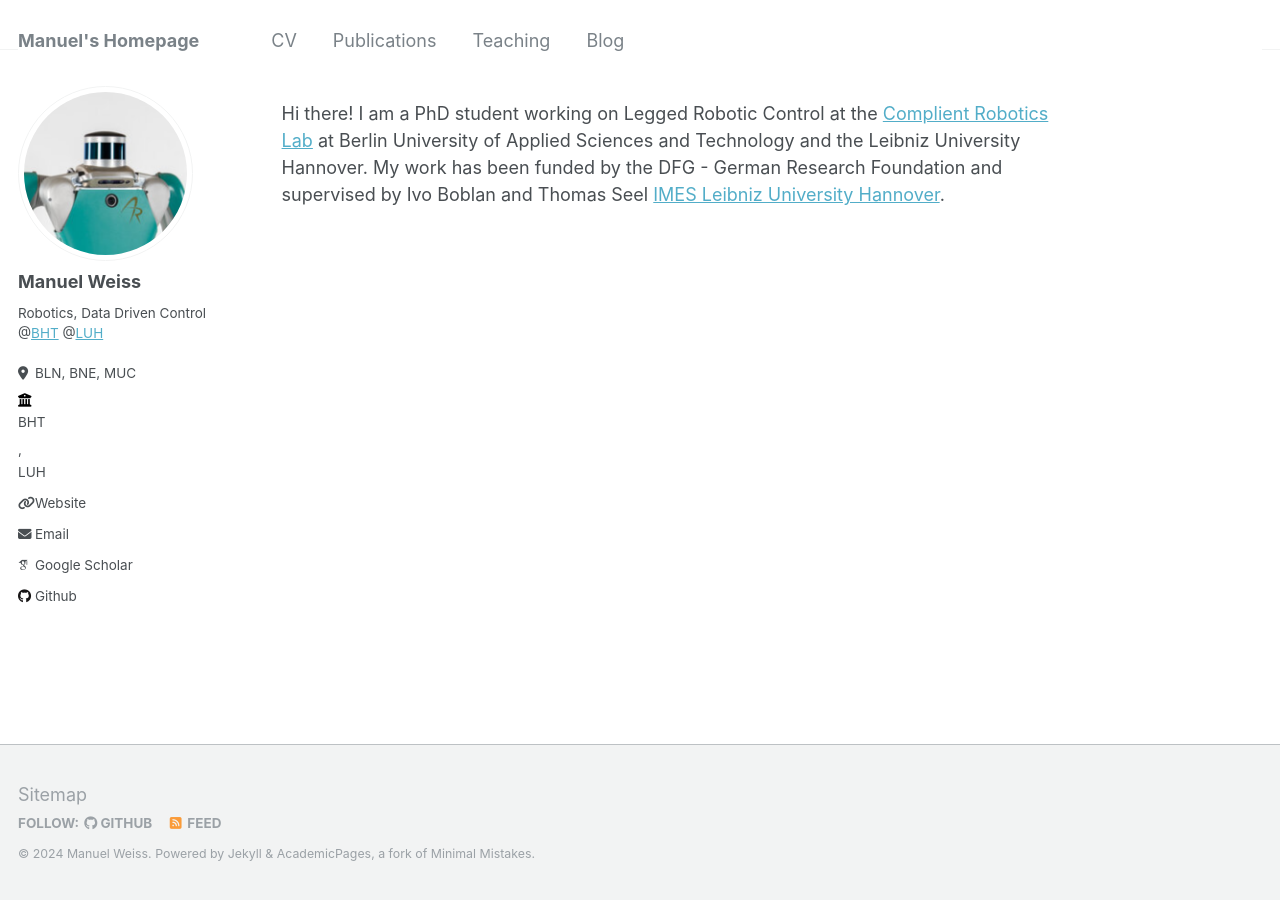
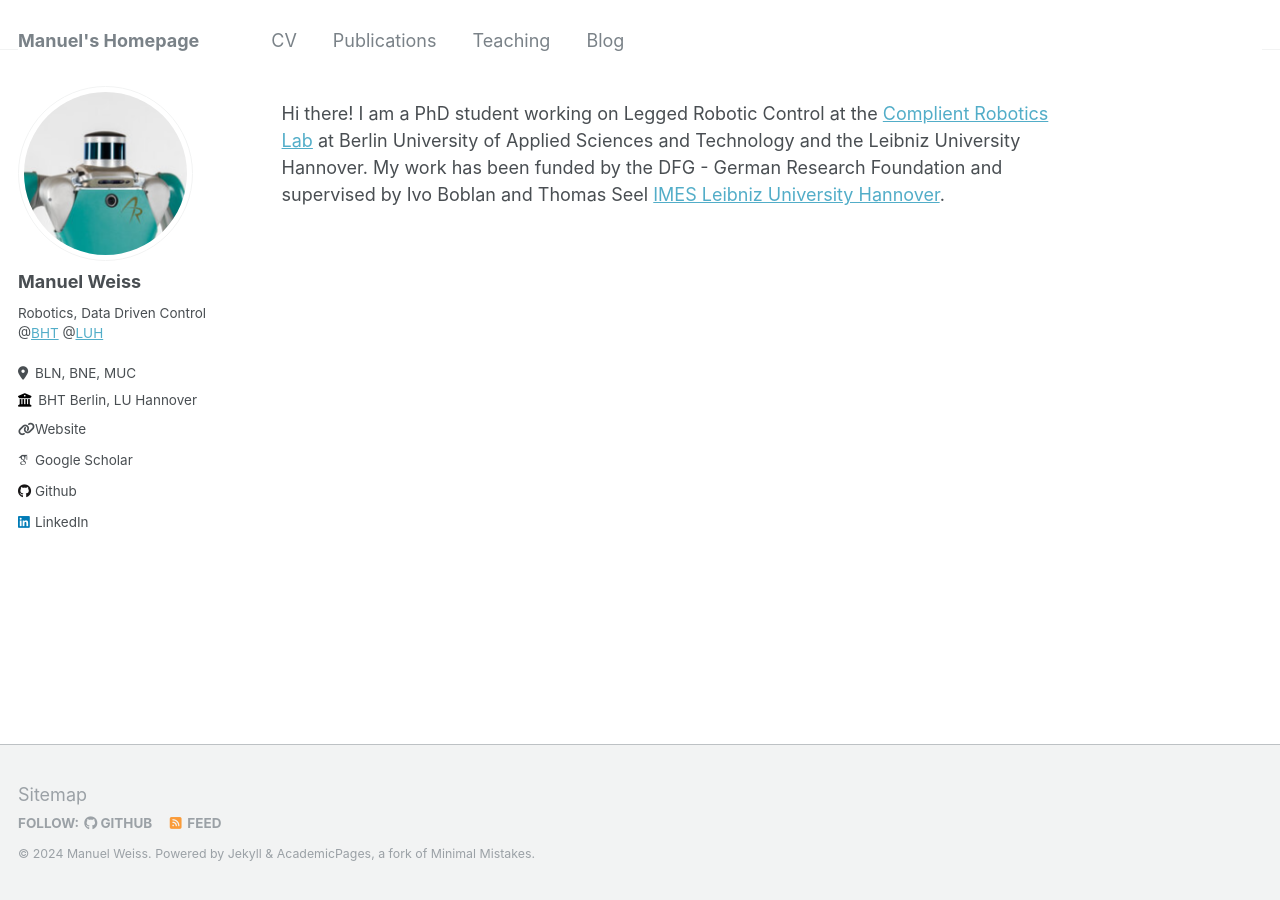
Before and after one commit to ma-weiss/ma-weiss.github.io, a Jekyll site: the page built from _pages/about.md, in a window 1280 px wide. Built offline with Jekyll 4.4.1, drawn with Linux system fonts in a browser that asks for light colours; some web fonts are replaced.

```diff
--- a/_config.yml
+++ b/_config.yml
@@ -26,9 +26,9 @@ author:
   pronouns         : # example: "she/her"
   bio              : 'Robotics, Data Driven Control <br> @<a href="https://www.bht-berlin.de/">BHT</a> @<a href="https://www.uni-hannover.de/de/">LUH</a>'
   location         : "BLN, BNE, MUC"
-  employer         : '<a href="https://www.bht-berlin.de/">BHT</a>, <a href="https://www.uni-hannover.de/de/">LUH</a>' #"<a href="https://www.bht-berlin.de/">BHT Berlin</a>, LU Hannover" #"<a href="https://www.bht-berlin.de">BHT Berlin</a>, LU Hannover"
+  employer         : 'BHT Berlin, LU Hannover' #"<a href="https://www.bht-berlin.de/">BHT Berlin</a>, LU Hannover" #"<a href="https://www.bht-berlin.de">BHT Berlin</a>, LU Hannover"
   uri              : "https://www.manuelweiss.info" # URL
-  email            : "none@example.org"
+  email            : #"none@example.org"
 
   # Academic websites
   arxiv            : # URL - Update with the correct link to your profile
@@ -56,7 +56,7 @@ author:
   keybase          : # Username
   instagram        : # Username
   lastfm           : # Username
-  linkedin         : # Username
+  linkedin         : https://www.linkedin.com/in/manuel-weiss-ab480813b # Username
   mastodon         : # URL
   medium           : # URL
   pinterest        : # Username
--- a/_data/navigation.yml
+++ b/_data/navigation.yml
@@ -5,7 +5,7 @@ main:
     url: /files/CV_Manuel_Weiss.pdf
 
   - title: "Publications"
-    url: /publications/
+    url: https://scholar.google.com/citations?user=rVmmxF8AAAAJ&hl=de #/publications/
 
   # - title: "Talks"
   #   url: /talks/
```
